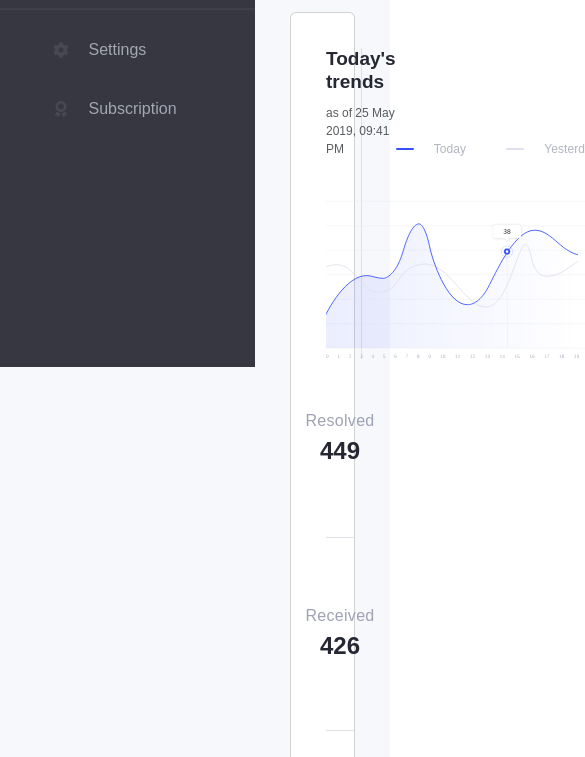
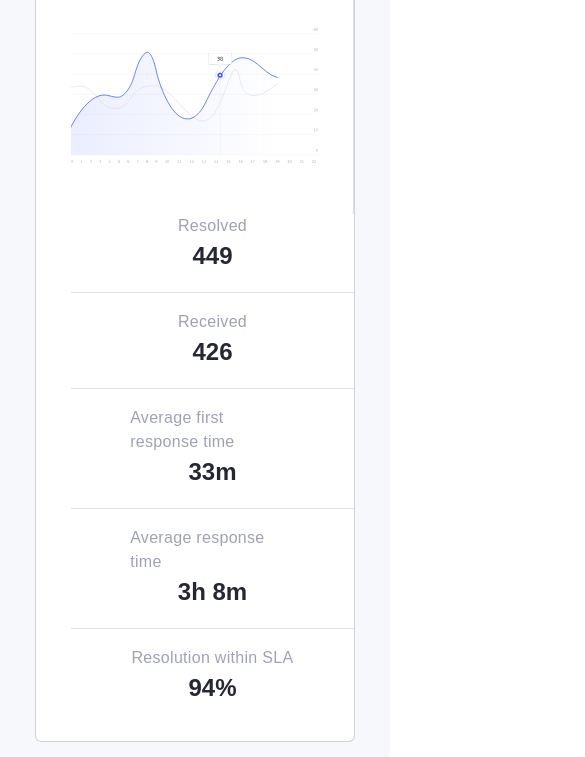
Before and after one commit to lNanami/Assignment_5_Bootsrap, a website: page Public/index.html in a window 390 px wide. Shown: the part 477-1234 px from the top of the page, 585 px wide, since content can reach past the window. Drawn offline with nearby package versions, Linux system fonts and the light colour scheme; a web font is replaced by a local one.

Commit message:
LastUpdate-Naho

```diff
--- a/package.json
+++ b/package.json
@@ -16,8 +16,8 @@
     "lite-server": "^2.6.1",
     "sass": "^1.85.1"
   },
-  "description": "",
   "dependencies": {
     "bootstrap": "^5.3.3"
-  }
+  },
+  "description": ""
 }
--- a/src/scss/style.scss
+++ b/src/scss/style.scss
@@ -570,3 +570,89 @@ main {
     height: auto;
   }
 }
+
+
+// Responsive Styles
+@media (max-width: 600px) {
+
+  .sidebar-desktop {
+    display: none;
+  }
+
+  .main-page {
+    width: 100%;
+    height: 100%;
+    padding-left: $padding-header;
+    padding-right: $padding-header;
+  }
+
+  .header-default {
+    width: 100%;
+    padding: $padding-header;
+    gap: 200px;
+  }
+
+  .row {
+    height: auto;
+  }
+
+  .graphic-container .row {
+    display: flex;
+    flex-direction: row;
+    flex-wrap: wrap;
+    justify-content: space-between;
+    }
+
+  .col-md-4 {
+   width: 100%;
+  }
+
+  .graphic-image {
+    width: 100%;
+    height: auto;
+    margin-bottom: 50px;
+  }
+
+}
+// Responsive Styles
+@media (max-width: 600px) {
+
+  .sidebar-desktop {
+    display: none;
+  }
+
+  .main-page {
+    width: 100%;
+    height: 100%;
+    padding-left: $padding-header;
+    padding-right: $padding-header;
+  }
+
+  .header-default {
+    width: 100%;
+    padding: $padding-header;
+    gap: 200px;
+  }
+
+  .row {
+    height: auto;
+  }
+
+  .graphic-container .row {
+    display: flex;
+    flex-direction: row;
+    flex-wrap: wrap;
+    justify-content: space-between;
+    }
+
+  .col-md-4 {
+   width: 100%;
+  }
+
+  .graphic-image {
+    width: 100%;
+    height: auto;
+    margin-bottom: 50px;
+  }
+
+}
```
Also changed, not shown: Public/assets/css/style.css, 1 other file.
